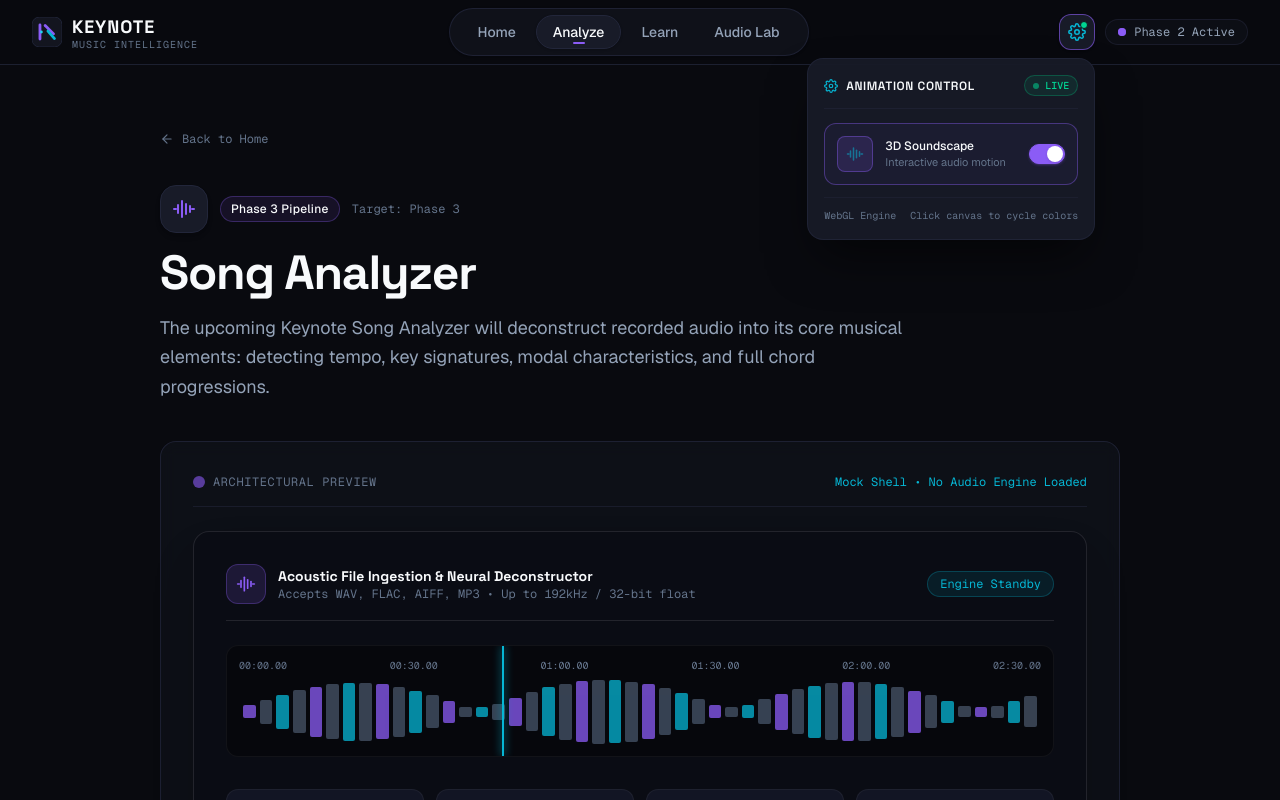
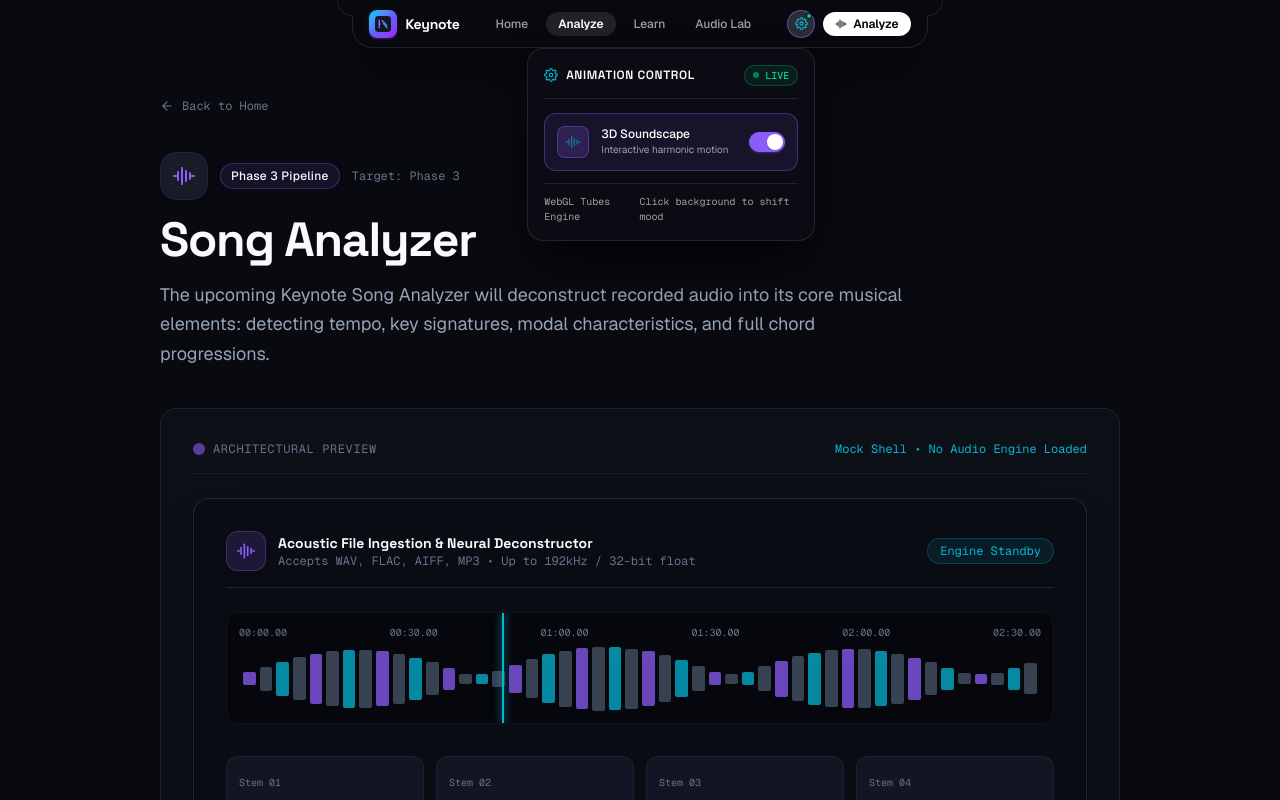
Before and after one commit to navaneethsankar07/keynote, a Next.js app: page /analyze in a window 1280 px wide. Both pictures are taken after a click on the button "Soundscape Animation Controls". Shown: the top 800 px of the page. Built offline with nearby package versions, Linux system fonts and the light colour scheme.

Commit message:
feat(navbar): redesign navbar to match top-docked dynamic island capsule aesthetic

```diff
--- a/src/components/features/home/HeroSection.tsx
+++ b/src/components/features/home/HeroSection.tsx
@@ -7,7 +7,7 @@ import { TubesSoundscape } from "./TubesSoundscape";
 
 export function HeroSection() {
   return (
-    <section className="relative min-h-[calc(100vh-4rem)] flex flex-col justify-center items-center overflow-hidden py-16 sm:py-24">
+    <section className="relative min-h-screen flex flex-col justify-center items-center overflow-hidden pt-20 pb-16 sm:pt-24 sm:pb-24">
       {/* 3D Interactive Neon Tubes Musical Soundscape */}
       <TubesSoundscape />
 
--- a/src/components/layout/Navbar.tsx
+++ b/src/components/layout/Navbar.tsx
@@ -3,7 +3,14 @@
 import React, { useState, useEffect, useRef } from "react";
 import Link from "next/link";
 import { usePathname } from "next/navigation";
-import { KeynoteLogo, MenuIcon, CloseIcon, GearIcon, PauseIcon, WaveformIcon } from "@/components/ui/Icons";
+import {
+  KeynoteLogo,
+  MenuIcon,
+  CloseIcon,
+  GearIcon,
+  PauseIcon,
+  WaveformIcon,
+} from "@/components/ui/Icons";
 import { useAnimation } from "@/context/AnimationContext";
 import { MAIN_NAV_ITEMS, SITE_CONFIG } from "@/lib/constants";
 import { cn } from "@/lib/utils";
@@ -46,32 +53,57 @@ export function Navbar() {
   const closeMobileMenu = () => setMobileMenuOpen(false);
 
   return (
-    <header className="sticky top-0 z-50 w-full border-b border-border/80 bg-background/85 backdrop-blur-md">
-      <div className="flex h-16 max-w-[100rem] items-center justify-between px-4 sm:px-6 lg:px-8">
-        {/* Brand Logo & Wordmark */}
+    <header className="fixed top-0 inset-x-0 z-50 flex flex-col items-center pointer-events-none px-3 sm:px-4">
+      {/* --- TOP-DOCKED DYNAMIC ISLAND / NOTCH CAPSULE --- */}
+      <div className="pointer-events-auto relative flex items-center h-12 px-3.5 sm:px-4 bg-[#090a10]/95 backdrop-blur-xl border-b border-x border-white/10 rounded-b-[20px] shadow-2xl shadow-black/80 gap-3 sm:gap-6 transition-all duration-300">
+        {/* Left Inverted Concave Ear - smooth aesthetic merge into top edge */}
+        <svg
+          className="absolute right-full top-0 h-4 w-4 pointer-events-none fill-[#090a10]/95"
+          viewBox="0 0 16 16"
+          aria-hidden="true"
+        >
+          <path d="M16 0 L0 0 A16 16 0 0 0 16 16 Z" />
+          <path
+            d="M0 0 A16 16 0 0 0 16 16"
+            fill="none"
+            stroke="rgba(255, 255, 255, 0.1)"
+            strokeWidth="1"
+          />
+        </svg>
+
+        {/* Right Inverted Concave Ear - smooth aesthetic merge into top edge */}
+        <svg
+          className="absolute left-full top-0 h-4 w-4 pointer-events-none fill-[#090a10]/95"
+          viewBox="0 0 16 16"
+          aria-hidden="true"
+        >
+          <path d="M0 0 L16 0 A16 16 0 0 1 0 16 Z" />
+          <path
+            d="M16 0 A16 16 0 0 1 0 16"
+            fill="none"
+            stroke="rgba(255, 255, 255, 0.1)"
+            strokeWidth="1"
+          />
+        </svg>
+
+        {/* 1. Left: Brand & Icon (App Icon Style) */}
         <Link
           href="/"
           onClick={closeMobileMenu}
-          className="group flex items-center gap-2.5 text-text-primary transition-opacity hover:opacity-90 focus-visible:outline-none focus-visible:ring-2 focus-visible:ring-accent-violet rounded-lg"
+          className="group flex items-center gap-2 text-white transition-opacity hover:opacity-90 focus-visible:outline-none focus-visible:ring-1 focus-visible:ring-accent-violet rounded-lg py-1"
           aria-label={`${SITE_CONFIG.name} Home`}
         >
-          <KeynoteLogo
-            size={30}
-            className="transition-transform duration-300 group-hover:scale-105"
-          />
-          <div className="flex flex-col">
-            <span className="font-display text-lg font-bold tracking-wider text-text-primary">
-              {SITE_CONFIG.name}
-            </span>
-            <span className="text-[10px] uppercase font-mono tracking-widest text-text-muted -mt-1 hidden sm:block">
-              Music Intelligence
-            </span>
+          <div className="flex h-7 w-7 items-center justify-center rounded-lg bg-gradient-to-br from-cyan-400 via-indigo-500 to-purple-600 shadow-sm shadow-purple-500/25 transition-transform duration-200 group-hover:scale-105">
+            <KeynoteLogo size={16} className="text-white" />
           </div>
+          <span className="font-display text-sm font-bold tracking-tight text-white">
+            Keynote
+          </span>
         </Link>
 
-        {/* Desktop Navigation */}
+        {/* 2. Center: Desktop Nav Links (Clean, minimalist text) */}
         <nav
-          className="hidden md:flex items-center gap-1 rounded-full border border-border/80 bg-surface/80 px-3 py-1.5 shadow-sm"
+          className="hidden md:flex items-center gap-1 sm:gap-1.5"
           aria-label="Main Navigation"
         >
           {MAIN_NAV_ITEMS.map((item) => {
@@ -85,50 +117,47 @@ export function Navbar() {
                 key={item.href}
                 href={item.href}
                 className={cn(
-                  "relative rounded-full px-4 py-1.5 text-sm font-medium transition-all duration-200 focus-visible:outline-none focus-visible:ring-2 focus-visible:ring-accent-violet",
+                  "px-3 py-1 rounded-full text-xs font-medium transition-all duration-200 focus-visible:outline-none focus-visible:ring-1 focus-visible:ring-accent-violet",
                   isActive
-                    ? "bg-surface-elevated text-text-primary shadow-sm border border-border"
-                    : "text-text-secondary hover:text-text-primary hover:bg-surface-hover/50"
+                    ? "text-white bg-white/10 font-semibold"
+                    : "text-neutral-400 hover:text-white hover:bg-white/5"
                 )}
                 aria-current={isActive ? "page" : undefined}
               >
                 {item.label}
-                {isActive && (
-                  <span className="absolute bottom-1 left-1/2 -translate-x-1/2 h-0.5 w-3 rounded-full bg-accent-violet" />
-                )}
               </Link>
             );
           })}
         </nav>
 
-        {/* Right side settings & status indicator & Mobile menu button */}
-        <div className="flex items-center gap-2.5">
-          {/* Gear Option for Animation & Motion Control */}
+        {/* 3. Right: Controls & CTA Action Button */}
+        <div className="flex items-center gap-2">
+          {/* Soundscape Animation Controls (Gear Popover) */}
           <div className="relative" ref={settingsRef}>
             <button
               type="button"
               onClick={() => setSettingsOpen(!settingsOpen)}
               className={cn(
-                "relative flex h-9 w-9 items-center justify-center rounded-xl border transition-all duration-200 focus-visible:outline-none focus-visible:ring-2 focus-visible:ring-accent-violet",
+                "relative flex h-7 w-7 items-center justify-center rounded-full border transition-all duration-200 focus-visible:outline-none focus-visible:ring-1 focus-visible:ring-accent-violet",
                 settingsOpen
-                  ? "border-accent-violet/60 bg-surface-elevated text-accent-cyan shadow-sm"
-                  : "border-border bg-surface/80 text-text-secondary hover:text-text-primary hover:border-border-hover hover:bg-surface-hover"
+                  ? "border-accent-violet/60 bg-white/15 text-accent-cyan shadow-sm"
+                  : "border-white/10 bg-white/5 text-neutral-300 hover:text-white hover:border-white/20 hover:bg-white/10"
               )}
               aria-label="Soundscape Animation Controls"
               title="Animation Settings"
             >
               <GearIcon
-                size={18}
+                size={13}
                 className={cn(
                   "transition-transform duration-300",
-                  settingsOpen ? "rotate-90 text-accent-cyan" : "group-hover:rotate-45"
+                  settingsOpen ? "rotate-90 text-accent-cyan" : ""
                 )}
               />
-              {/* Dynamic Status Dot on Gear */}
+              {/* Dynamic status dot on gear button */}
               <span
                 className={cn(
-                  "absolute top-1.5 right-1.5 h-2 w-2 rounded-full border border-surface",
-                  isAnimationActive ? "bg-emerald-400" : "bg-text-muted/60"
+                  "absolute top-0.5 right-0.5 h-1.5 w-1.5 rounded-full border border-black",
+                  isAnimationActive ? "bg-emerald-400" : "bg-neutral-500"
                 )}
               />
             </button>
@@ -136,14 +165,14 @@ export function Navbar() {
             {/* Gear Settings Popover Panel */}
             {settingsOpen && (
               <div
-                className="absolute right-0 mt-2 w-72 rounded-2xl border border-border/80 bg-surface-elevated/95 p-4 shadow-2xl shadow-black/60 backdrop-blur-xl z-50 animate-in fade-in zoom-in-95 duration-150"
+                className="absolute right-0 top-full mt-2.5 w-72 rounded-2xl border border-white/10 bg-[#0c0d14]/98 p-4 shadow-2xl shadow-black/90 backdrop-blur-2xl z-50 animate-in fade-in zoom-in-95 duration-150"
                 role="dialog"
                 aria-label="Soundscape Animation Settings"
               >
-                <div className="flex items-center justify-between pb-3 border-b border-border/60">
+                <div className="flex items-center justify-between pb-3 border-b border-white/10">
                   <div className="flex items-center gap-2">
                     <GearIcon size={14} className="text-accent-cyan" />
-                    <span className="font-display text-xs font-semibold uppercase tracking-wider text-text-primary">
+                    <span className="font-display text-xs font-semibold uppercase tracking-wider text-white">
                       Animation Control
                     </span>
                   </div>
@@ -152,28 +181,28 @@ export function Navbar() {
                       "flex items-center gap-1.5 px-2 py-0.5 rounded-full text-[10px] font-mono font-medium border",
                       isAnimationActive
                         ? "border-emerald-500/30 bg-emerald-500/10 text-emerald-400"
-                        : "border-text-muted/30 bg-surface text-text-muted"
+                        : "border-neutral-700 bg-neutral-900 text-neutral-400"
                     )}
                   >
                     <span
                       className={cn(
                         "h-1.5 w-1.5 rounded-full",
-                        isAnimationActive ? "bg-emerald-400 animate-pulse" : "bg-text-muted"
+                        isAnimationActive ? "bg-emerald-400 animate-pulse" : "bg-neutral-500"
                       )}
                     />
                     {isAnimationActive ? "LIVE" : "PAUSED"}
                   </div>
                 </div>
 
-                {/* Master Interactive Toggle Card (Single unified action, no redundancy) */}
+                {/* Master Interactive Toggle Card */}
                 <button
                   type="button"
                   onClick={toggleAnimation}
                   className={cn(
-                    "mt-3.5 w-full flex items-center justify-between p-3 rounded-xl border text-left transition-all duration-200 group focus-visible:outline-none focus-visible:ring-2 focus-visible:ring-accent-violet",
+                    "mt-3.5 w-full flex items-center justify-between p-3 rounded-xl border text-left transition-all duration-200 group focus-visible:outline-none focus-visible:ring-1 focus-visible:ring-accent-violet",
                     isAnimationActive
-                      ? "border-accent-violet/40 bg-accent-violet/5 hover:border-accent-violet/60 hover:bg-accent-violet/10"
-                      : "border-border/70 bg-surface/50 hover:border-border hover:bg-surface"
+                      ? "border-accent-violet/40 bg-accent-violet/10 hover:border-accent-violet/60 hover:bg-accent-violet/15"
+                      : "border-white/10 bg-white/5 hover:border-white/20 hover:bg-white/10"
                   )}
                   role="switch"
                   aria-checked={isAnimationActive}
@@ -182,26 +211,26 @@ export function Navbar() {
                   <div className="flex items-center gap-3">
                     <div
                       className={cn(
-                        "flex h-9 w-9 items-center justify-center rounded-lg border transition-colors",
+                        "flex h-8 w-8 items-center justify-center rounded-lg border transition-colors",
                         isAnimationActive
-                          ? "border-accent-violet/40 bg-accent-violet/15 text-accent-cyan"
-                          : "border-border bg-surface text-text-muted"
+                          ? "border-accent-violet/40 bg-accent-violet/20 text-accent-cyan"
+                          : "border-white/10 bg-white/5 text-neutral-400"
                       )}
                     >
                       {isAnimationActive ? (
-                        <WaveformIcon size={18} className="animate-pulse" />
+                        <WaveformIcon size={16} className="animate-pulse" />
                       ) : (
-                        <PauseIcon size={16} />
+                        <PauseIcon size={14} />
                       )}
                     </div>
                     <div>
-                      <div className="text-xs font-medium text-text-primary group-hover:text-white transition-colors">
+                      <div className="text-xs font-medium text-white transition-colors">
                         3D Soundscape
                       </div>
-                      <div className="text-[11px] text-text-muted">
+                      <div className="text-[10px] text-neutral-400">
                         {isAnimationActive
-                          ? "Interactive audio motion"
-                          : "Paused • Conserves power"}
+                          ? "Interactive harmonic motion"
+                          : "Paused • Conserves battery"}
                       </div>
                     </div>
                   </div>
@@ -212,7 +241,7 @@ export function Navbar() {
                       "relative inline-flex h-5 w-9 flex-shrink-0 cursor-pointer rounded-full border transition-colors duration-200 ease-in-out",
                       isAnimationActive
                         ? "bg-accent-violet border-accent-violet shadow-sm shadow-accent-violet/30"
-                        : "bg-surface-hover border-border"
+                        : "bg-neutral-800 border-white/10"
                     )}
                   >
                     <span
@@ -225,39 +254,40 @@ export function Navbar() {
                 </button>
 
                 {/* Subtle Engine Info & Tip */}
-                <div className="mt-3 pt-2.5 border-t border-border/50 flex items-center justify-between text-[10px] text-text-muted font-mono">
-                  <span>WebGL Engine</span>
-                  <span className="text-accent-violet-light/80">Click canvas to cycle colors</span>
+                <div className="mt-3 pt-2.5 border-t border-white/10 flex items-center justify-between text-[10px] text-neutral-400 font-mono">
+                  <span>WebGL Tubes Engine</span>
+                  <span className="text-accent-violet-light/90">Click background to shift mood</span>
                 </div>
               </div>
             )}
           </div>
 
-          <div className="hidden lg:flex items-center gap-2 rounded-full border border-border/60 bg-surface/50 px-3 py-1 text-xs text-text-secondary font-mono">
-            <span className="relative flex h-2 w-2">
-              <span className="animate-ping absolute inline-flex h-full w-full rounded-full bg-accent-violet opacity-75" />
-              <span className="relative inline-flex rounded-full h-2 w-2 bg-accent-violet" />
-            </span>
-            <span>Phase 2 Active</span>
-          </div>
+          {/* Primary CTA Pill Button (White capsule with dark text, matching reference image) */}
+          <Link
+            href="/analyze"
+            className="flex items-center gap-1.5 px-3 py-1 text-xs font-semibold rounded-full bg-white text-black hover:bg-neutral-100 transition-colors shadow-sm focus-visible:outline-none focus-visible:ring-2 focus-visible:ring-white shrink-0"
+          >
+            <WaveformIcon size={12} className="text-black" />
+            <span>Analyze</span>
+          </Link>
 
           {/* Mobile hamburger button */}
           <button
             type="button"
             onClick={() => setMobileMenuOpen(!mobileMenuOpen)}
-            className="md:hidden flex h-10 w-10 items-center justify-center rounded-xl border border-border bg-surface text-text-secondary hover:text-text-primary hover:border-border-hover focus-visible:outline-none focus-visible:ring-2 focus-visible:ring-accent-violet"
+            className="md:hidden flex h-7 w-7 items-center justify-center rounded-full border border-white/10 bg-white/5 text-neutral-300 hover:text-white hover:bg-white/10 focus-visible:outline-none focus-visible:ring-1 focus-visible:ring-accent-violet"
             aria-expanded={mobileMenuOpen}
             aria-label={mobileMenuOpen ? "Close navigation menu" : "Open navigation menu"}
           >
-            {mobileMenuOpen ? <CloseIcon size={20} /> : <MenuIcon size={20} />}
+            {mobileMenuOpen ? <CloseIcon size={14} /> : <MenuIcon size={14} />}
           </button>
         </div>
       </div>
 
-      {/* Mobile Drawer / Overlay */}
+      {/* --- MOBILE DROPDOWN DRAWER --- */}
       {mobileMenuOpen && (
-        <div className="md:hidden border-b border-border bg-surface-elevated px-4 pt-3 pb-6 animate-in slide-in-from-top-2">
-          <nav className="flex flex-col space-y-1.5" aria-label="Mobile Navigation">
+        <div className="pointer-events-auto md:hidden mt-2 w-full max-w-sm rounded-2xl border border-white/10 bg-[#090a10]/95 p-4 shadow-2xl shadow-black/90 backdrop-blur-2xl animate-in slide-in-from-top-2 duration-150">
+          <nav className="flex flex-col space-y-1" aria-label="Mobile Navigation">
             {MAIN_NAV_ITEMS.map((item) => {
               const isActive =
                 item.href === "/"
@@ -270,18 +300,18 @@ export function Navbar() {
                   href={item.href}
                   onClick={closeMobileMenu}
                   className={cn(
-                    "flex items-center justify-between rounded-xl px-4 py-3 text-base font-medium transition-colors",
+                    "flex items-center justify-between rounded-xl px-3.5 py-2.5 text-sm font-medium transition-colors",
                     isActive
-                      ? "bg-accent-violet/15 text-accent-violet-light border border-accent-violet/30"
-                      : "text-text-secondary hover:bg-surface-hover hover:text-text-primary"
+                      ? "bg-white/15 text-white font-semibold border border-white/10"
+                      : "text-neutral-300 hover:bg-white/5 hover:text-white"
                   )}
                   aria-current={isActive ? "page" : undefined}
                 >
                   <span>{item.label}</span>
                   {isActive ? (
-                    <WaveformIcon size={16} className="text-accent-violet" />
+                    <WaveformIcon size={14} className="text-accent-cyan" />
                   ) : (
-                    <span className="text-xs font-mono text-text-muted">Explore</span>
+                    <span className="text-[10px] font-mono text-neutral-500">Explore</span>
                   )}
                 </Link>
               );
@@ -289,21 +319,21 @@ export function Navbar() {
           </nav>
 
           {/* Mobile Soundscape Animation Toggle */}
-          <div className="mt-4 pt-3.5 border-t border-border flex items-center justify-between">
-            <div className="flex items-center gap-2.5">
+          <div className="mt-3 pt-3 border-t border-white/10 flex items-center justify-between">
+            <div className="flex items-center gap-2">
               <div
                 className={cn(
-                  "flex h-7 w-7 items-center justify-center rounded-lg border",
+                  "flex h-6 w-6 items-center justify-center rounded-md border",
                   isAnimationActive
-                    ? "border-accent-violet/40 bg-accent-violet/10 text-accent-cyan"
-                    : "border-border bg-surface text-text-muted"
+                    ? "border-accent-violet/40 bg-accent-violet/20 text-accent-cyan"
+                    : "border-white/10 bg-white/5 text-neutral-400"
                 )}
               >
-                {isAnimationActive ? <WaveformIcon size={14} /> : <PauseIcon size={12} />}
+                {isAnimationActive ? <WaveformIcon size={12} /> : <PauseIcon size={10} />}
               </div>
               <div className="flex flex-col">
-                <span className="text-xs font-medium text-text-primary">3D Soundscape</span>
-                <span className="text-[10px] text-text-muted">
+                <span className="text-xs font-medium text-white">3D Soundscape</span>
+                <span className="text-[10px] text-neutral-400">
                   {isAnimationActive ? "Running" : "Paused"}
                 </span>
               </div>
@@ -312,8 +342,8 @@ export function Navbar() {
               type="button"
               onClick={toggleAnimation}
               className={cn(
-                "relative inline-flex h-6 w-11 flex-shrink-0 cursor-pointer rounded-full border-2 border-transparent transition-colors duration-200 ease-in-out focus-visible:outline-none focus-visible:ring-2 focus-visible:ring-accent-violet",
-                isAnimationActive ? "bg-accent-violet" : "bg-surface-hover border-border"
+                "relative inline-flex h-5 w-9 flex-shrink-0 cursor-pointer rounded-full border transition-colors duration-200 ease-in-out focus-visible:outline-none focus-visible:ring-1 focus-visible:ring-accent-violet",
+                isAnimationActive ? "bg-accent-violet border-accent-violet" : "bg-neutral-800 border-white/10"
               )}
               role="switch"
               aria-checked={isAnimationActive}
@@ -322,16 +352,11 @@ export function Navbar() {
               <span
                 aria-hidden="true"
                 className={cn(
-                  "pointer-events-none inline-block h-5 w-5 transform rounded-full bg-white shadow-md ring-0 transition duration-200 ease-in-out",
-                  isAnimationActive ? "translate-x-5" : "translate-x-0"
+                  "pointer-events-none inline-block h-4 w-4 transform rounded-full bg-white shadow-sm transition duration-200 ease-in-out mt-[0.5px] ml-[0.5px]",
+                  isAnimationActive ? "translate-x-4" : "translate-x-0"
                 )}
               />
             </button>
-          </div>
-
-          <div className="mt-3 pt-3 border-t border-border flex items-center justify-between text-xs text-text-muted font-mono">
-            <span>{SITE_CONFIG.name} v{SITE_CONFIG.version}</span>
-            <span className="text-accent-violet">Dark Theme</span>
           </div>
         </div>
       )}
--- a/src/components/shared/PlaceholderPage.tsx
+++ b/src/components/shared/PlaceholderPage.tsx
@@ -27,7 +27,7 @@ export function PlaceholderPage({
   mockPreview,
 }: PlaceholderPageProps) {
   return (
-    <div className="mx-auto max-w-5xl px-4 py-12 sm:px-6 sm:py-16 lg:px-8">
+    <div className="mx-auto max-w-5xl px-4 pt-20 pb-12 sm:px-6 sm:pt-24 sm:pb-16 lg:px-8">
       {/* Breadcrumb / Back Link */}
       <div className="mb-8">
         <Link
```
